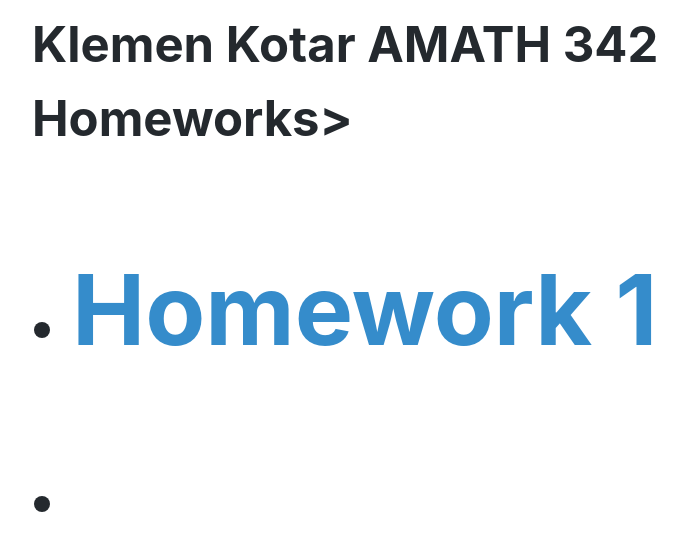
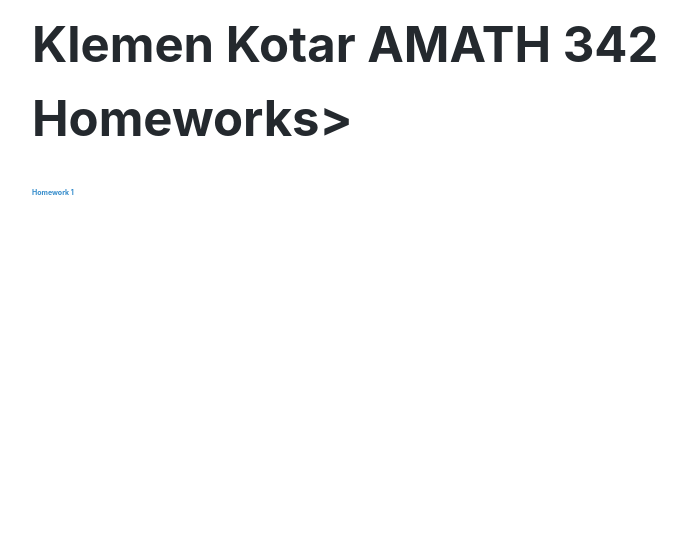
Before and after one commit to klemenkotar/amath-342-hw, a plain HTML site: page index.html in a window 1280 px wide. Shown: the whole page, without its empty margins (224-911 px from the left). Drawn offline with Linux system fonts and the light colour scheme.

Commit message:
Update index.html

```diff
--- a/index.html
+++ b/index.html
@@ -1,8 +1,7 @@
 <html>
 <body>
 <h1>Klemen Kotar AMATH 342 Homeworks>
-  <ul>
-<li><link href="Homework1/index.html"><h2>Homework 1</h2></link><li>
+<link href="Homework1/index.html"><h2>Homework 1</h2></link>
 </body>
 </html>
 
@@ -28,7 +27,7 @@ h1 {
 }
 
 h2 {
-	font-size: 200%;
+	font-size: 50%;
     color: rgb(53, 140, 203);
 }
 iframe {
```
